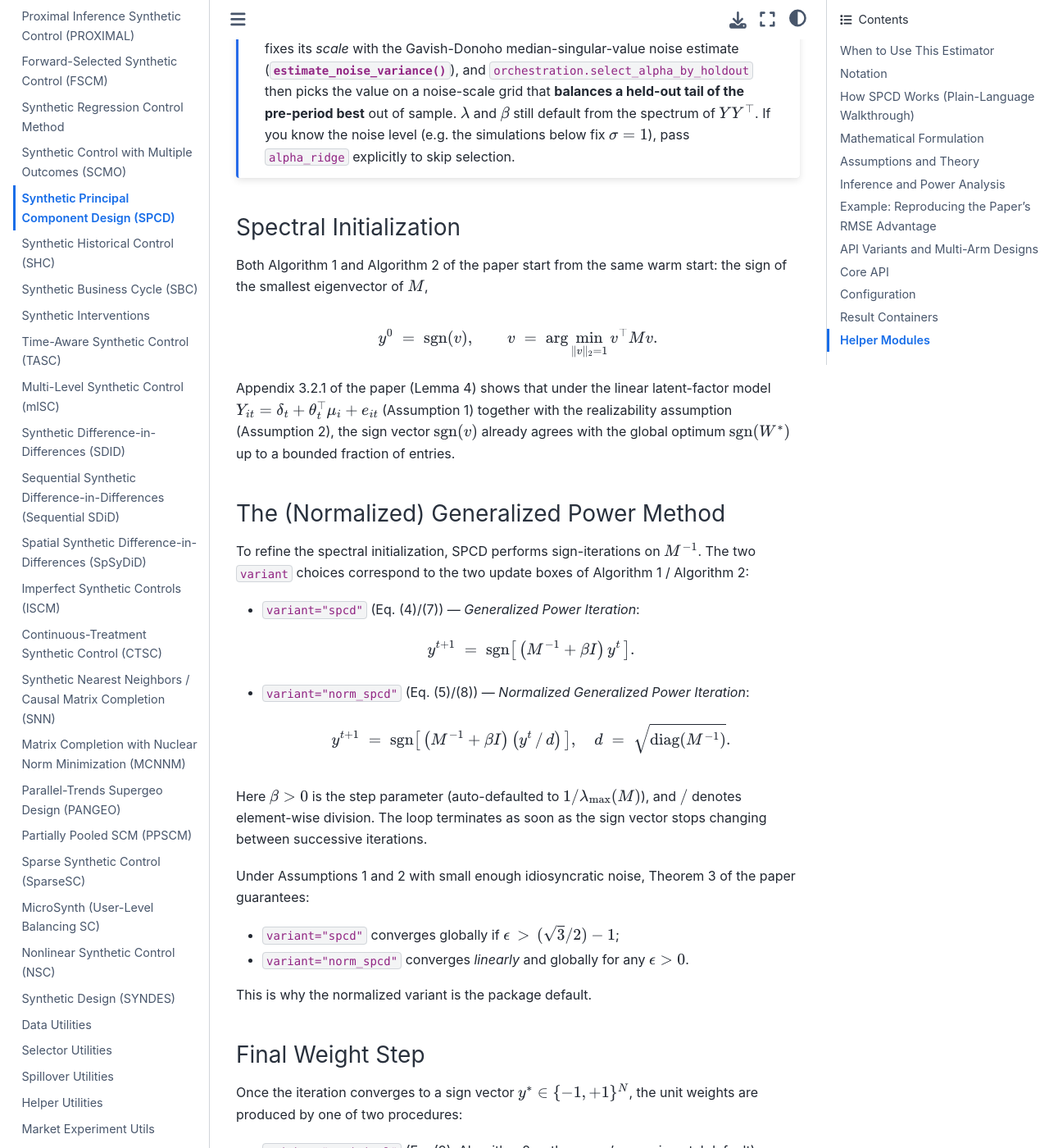
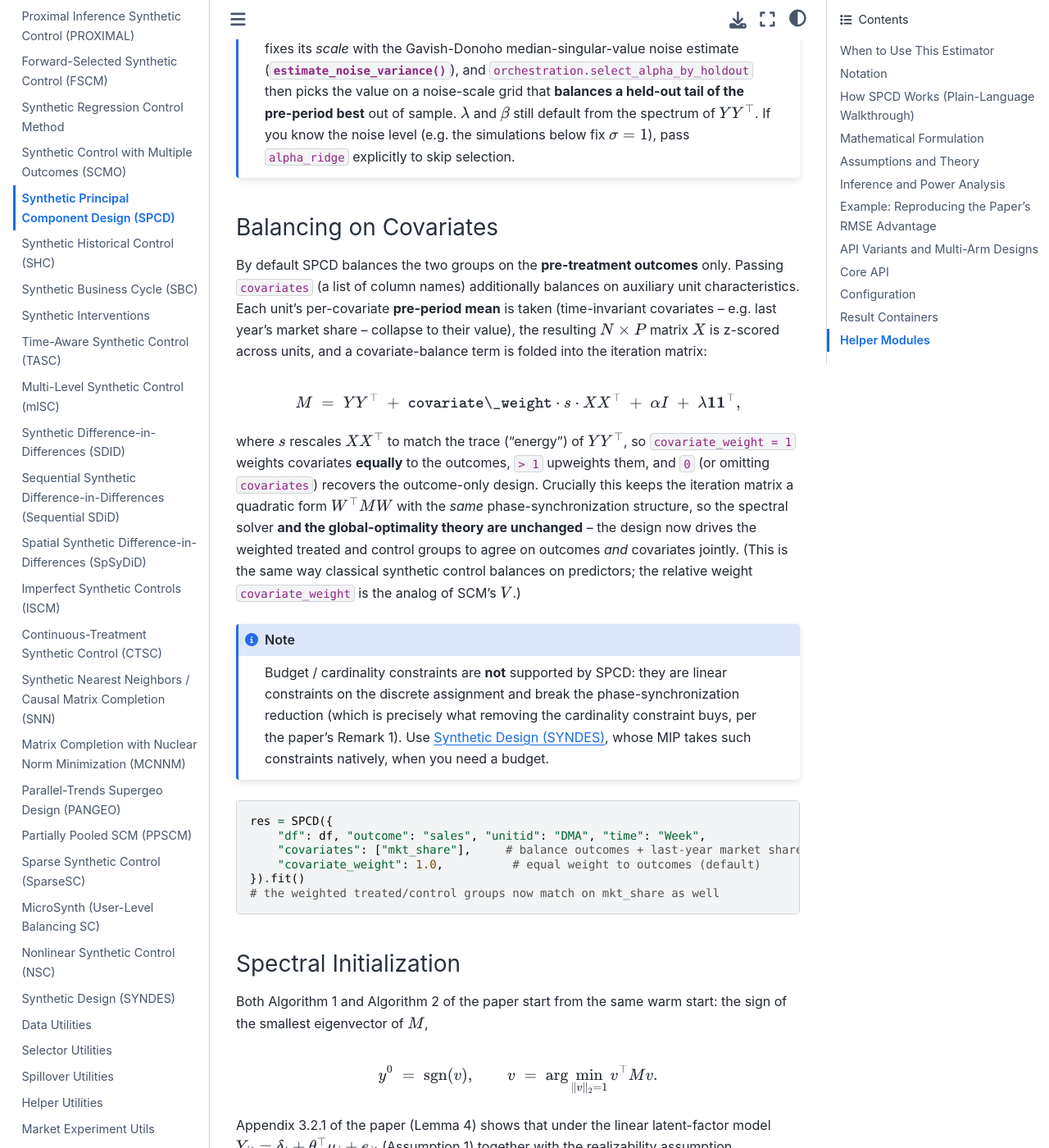
Before and after one commit to jgreathouse9/mlsynth, a Sphinx documentation site: the page built from docs/spcd.rst, in a window 1280 px wide and 1400 px high, scrolled down 4546 px. Shown: the whole window at 82% size. Built offline with Sphinx 7.4.7 and the Sphinx Book theme 1.1.4, drawn with Linux system fonts in a browser that asks for light colours; pages that are not in the unit, such as notebooks, are missing from menus.

Commit message:
Add files via upload

```diff
--- a/docs/spcd.rst
+++ b/docs/spcd.rst
@@ -232,6 +232,50 @@ where :math:`\alpha` plays the role of :math:`\sigma` (noise variance) and
    spectrum of :math:`Y Y^\top`. If you know the noise level (e.g. the
    simulations below fix :math:`\sigma = 1`), pass ``alpha_ridge`` explicitly
    to skip selection.
+
+Balancing on Covariates
+^^^^^^^^^^^^^^^^^^^^^^^^
+
+By default SPCD balances the two groups on the **pre-treatment outcomes**
+only. Passing ``covariates`` (a list of column names) additionally balances on
+auxiliary unit characteristics. Each unit's per-covariate **pre-period mean**
+is taken (time-invariant covariates -- e.g. last year's market share -- collapse
+to their value), the resulting :math:`N \times P` matrix :math:`X` is z-scored
+across units, and a covariate-balance term is folded into the iteration matrix:
+
+.. math::
+
+   M \;=\; Y Y^\top
+   \;+\; \texttt{covariate\_weight} \cdot s \cdot X X^\top
+   \;+\; \alpha I \;+\; \lambda \mathbf{1}\mathbf{1}^\top,
+
+where :math:`s` rescales :math:`X X^\top` to match the trace ("energy") of
+:math:`Y Y^\top`, so ``covariate_weight = 1`` weights covariates **equally** to
+the outcomes, ``> 1`` upweights them, and ``0`` (or omitting ``covariates``)
+recovers the outcome-only design. Crucially this keeps the iteration matrix a
+quadratic form :math:`W^\top M W` with the *same* phase-synchronization
+structure, so the spectral solver **and the global-optimality theory are
+unchanged** -- the design now drives the weighted treated and control groups to
+agree on outcomes *and* covariates jointly. (This is the same way classical
+synthetic control balances on predictors; the relative weight ``covariate_weight``
+is the analog of SCM's :math:`V`.)
+
+.. note::
+
+   Budget / cardinality constraints are **not** supported by SPCD: they are
+   linear constraints on the discrete assignment and break the
+   phase-synchronization reduction (which is precisely what removing the
+   cardinality constraint buys, per the paper's Remark 1). Use :doc:`syndes`,
+   whose MIP takes such constraints natively, when you need a budget.
+
+.. code-block:: python
+
+   res = SPCD({
+       "df": df, "outcome": "sales", "unitid": "DMA", "time": "Week",
+       "covariates": ["mkt_share"],     # balance outcomes + last-year market share
+       "covariate_weight": 1.0,          # equal weight to outcomes (default)
+   }).fit()
+   # the weighted treated/control groups now match on mkt_share as well
 
 Spectral Initialization
 ^^^^^^^^^^^^^^^^^^^^^^^
```
